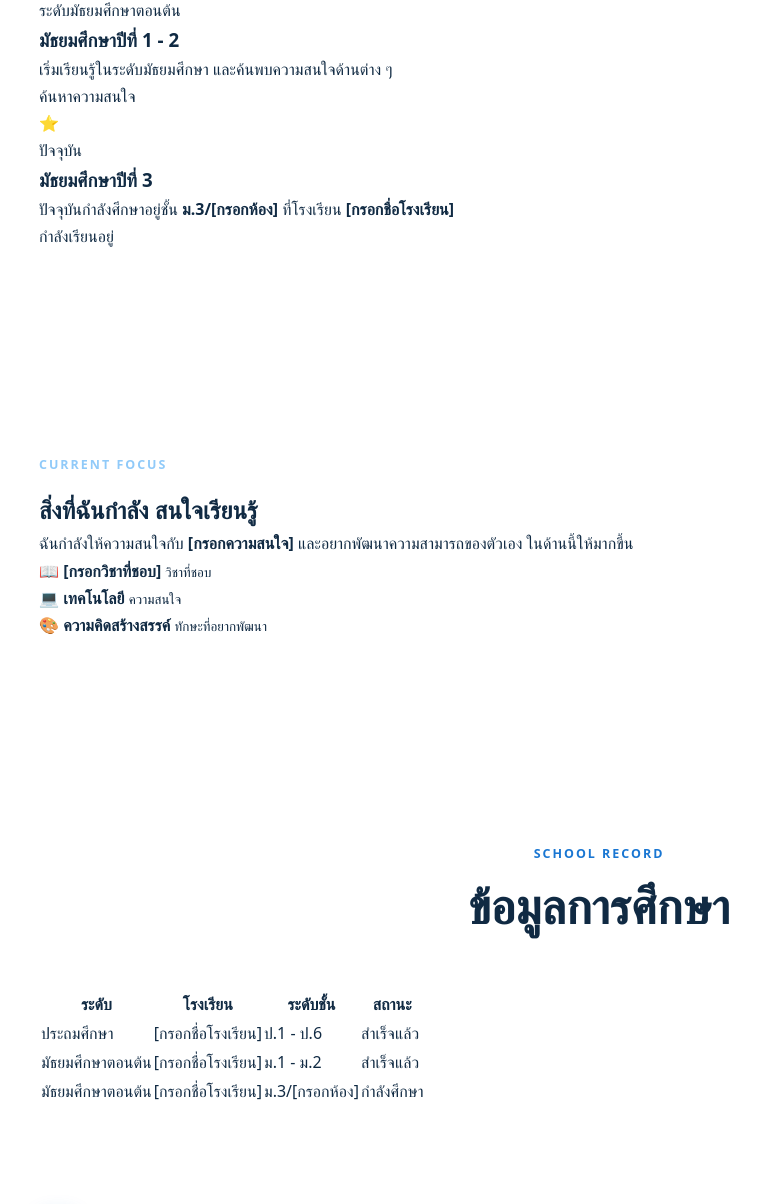
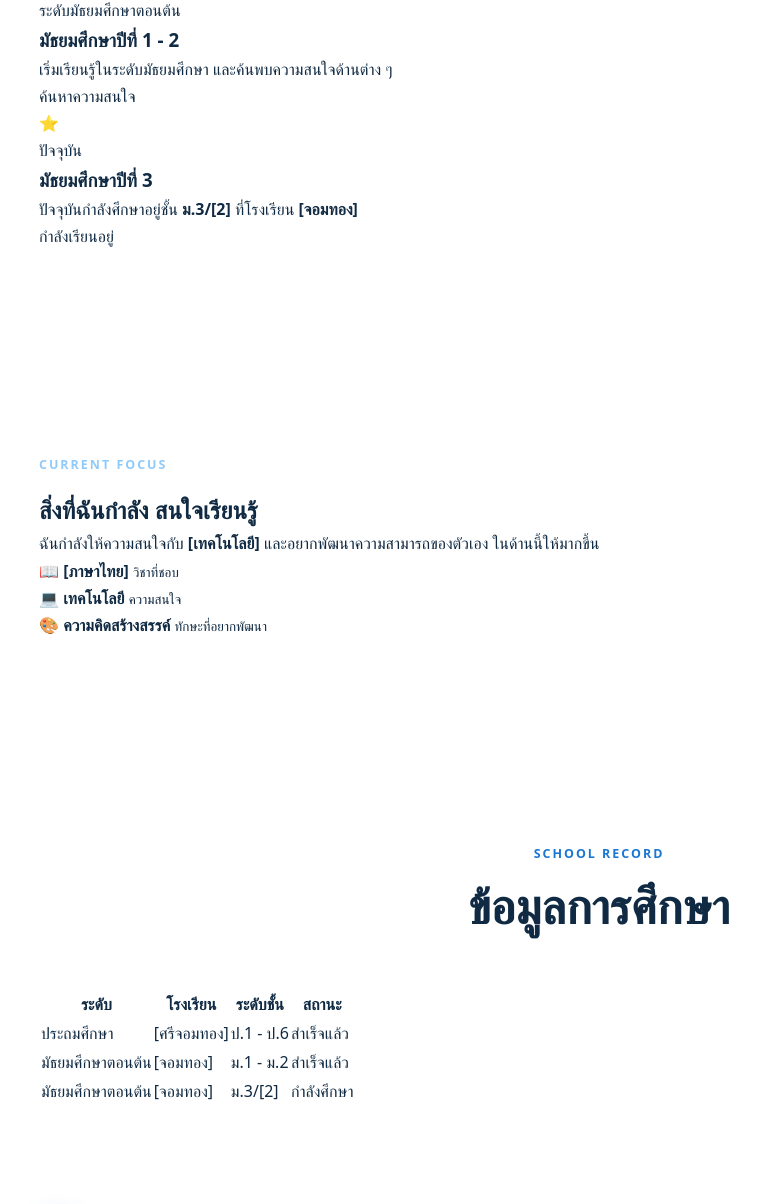
Before and after one commit to 22842-chayanit/webpage, a plain HTML site: page education.html in a window 1280 px wide. Shown: the part 859-2063 px from the top of the page, without its empty margins (41-801 px from the left). Drawn offline with Linux system fonts and the light colour scheme.

Commit message:
Update education.html

```diff
--- a/education.html
+++ b/education.html
@@ -60,7 +60,7 @@
                             <h3>ประถมศึกษา</h3>
                             <p>
                                 ศึกษาระดับประถมศึกษาที่
-                                <strong>[กรอกชื่อโรงเรียน]</strong>
+                                <strong>[ศรีจอมทอง]</strong>
                             </p>
                             <span class="timeline-tag">พื้นฐานการเรียนรู้</span>
                         </div>
@@ -92,9 +92,9 @@
                             <h3>มัธยมศึกษาปีที่ 3</h3>
                             <p>
                                 ปัจจุบันกำลังศึกษาอยู่ชั้น
-                                <strong>ม.3/[กรอกห้อง]</strong>
+                                <strong>ม.3/[2]</strong>
                                 ที่โรงเรียน
-                                <strong>[กรอกชื่อโรงเรียน]</strong>
+                                <strong>[จอมทอง]</strong>
                             </p>
                             <span class="timeline-tag">กำลังเรียนอยู่</span>
                         </div>
@@ -120,7 +120,7 @@
 
                         <p>
                             ฉันกำลังให้ความสนใจกับ
-                            <strong>[กรอกความสนใจ]</strong>
+                            <strong>[เทคโนโลยี]</strong>
                             และอยากพัฒนาความสามารถของตัวเอง
                             ในด้านนี้ให้มากขึ้น
                         </p>
@@ -129,7 +129,7 @@
                     <div class="highlight-badges">
                         <div class="subject-badge">
                             <span>📖</span>
-                            <strong>[กรอกวิชาที่ชอบ]</strong>
+                            <strong>[ภาษาไทย]</strong>
                             <small>วิชาที่ชอบ</small>
                         </div>
 
@@ -173,22 +173,22 @@
                         <tbody>
                             <tr>
                                 <td>ประถมศึกษา</td>
-                                <td>[กรอกชื่อโรงเรียน]</td>
+                                <td>[ศรีจอมทอง]</td>
                                 <td>ป.1 - ป.6</td>
                                 <td><span class="table-status">สำเร็จแล้ว</span></td>
                             </tr>
 
                             <tr>
                                 <td>มัธยมศึกษาตอนต้น</td>
-                                <td>[กรอกชื่อโรงเรียน]</td>
+                                <td>[จอมทอง]</td>
                                 <td>ม.1 - ม.2</td>
                                 <td><span class="table-status">สำเร็จแล้ว</span></td>
                             </tr>
 
                             <tr class="current-row">
                                 <td>มัธยมศึกษาตอนต้น</td>
-                                <td>[กรอกชื่อโรงเรียน]</td>
-                                <td>ม.3/[กรอกห้อง]</td>
+                                <td>[จอมทอง]</td>
+                                <td>ม.3/[2]</td>
                                 <td><span class="table-status current-status">กำลังศึกษา</span></td>
                             </tr>
                         </tbody>
```
